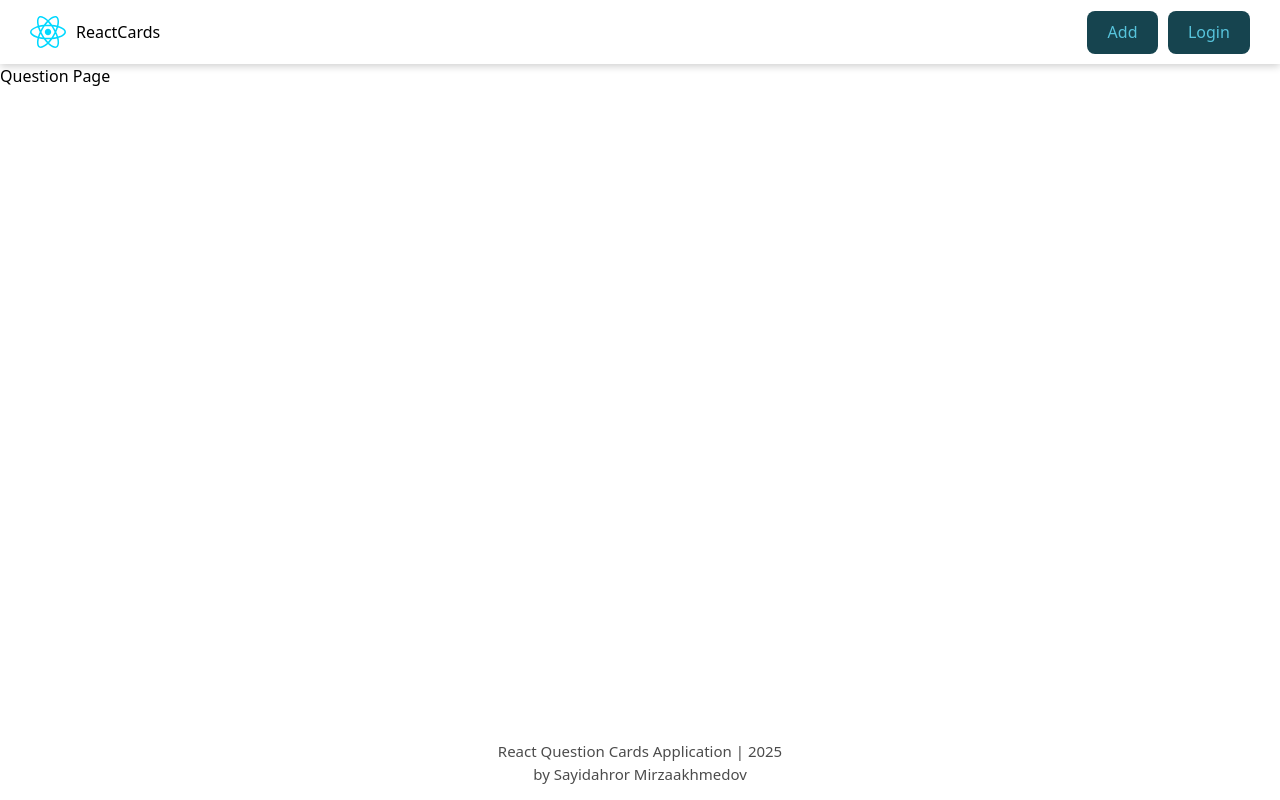
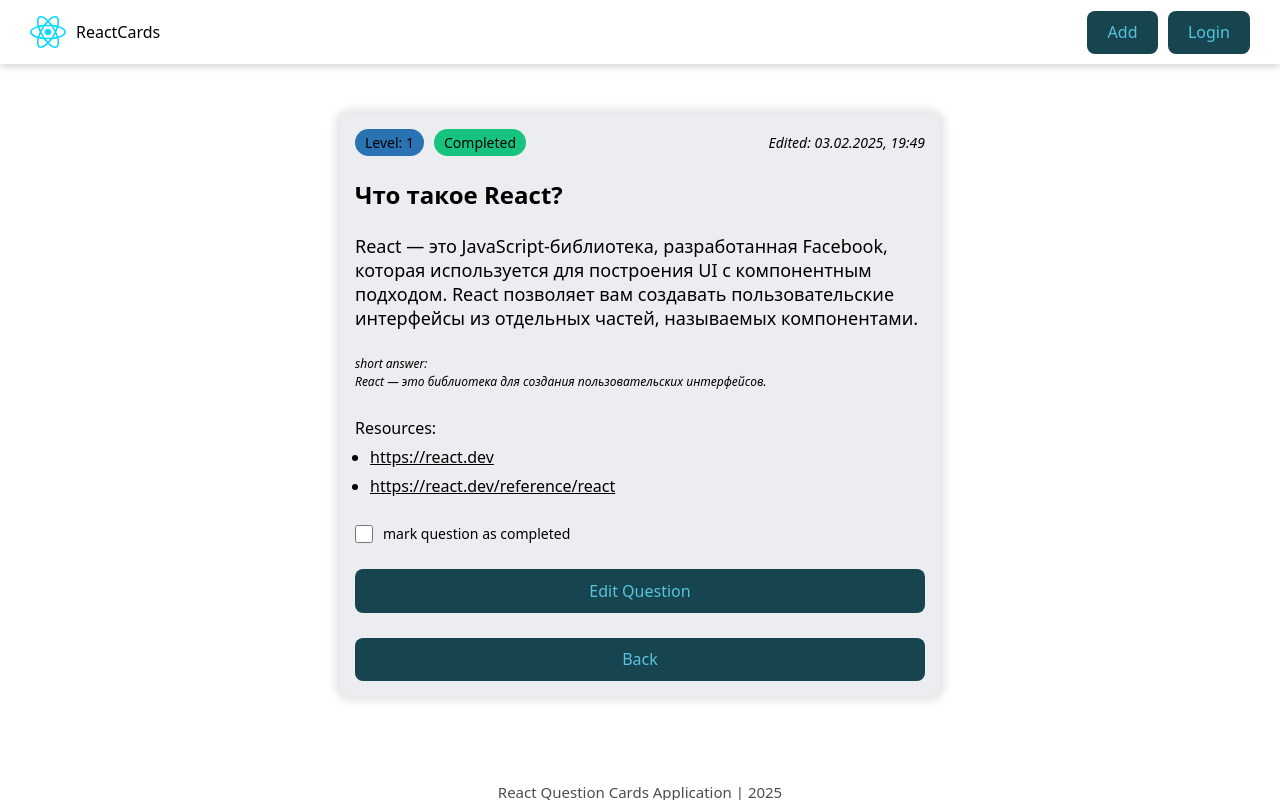
Before and after one commit to SaidahrorMirzaahmed/react-app, a React (Vite) app: page /question/1 in a window 1280 px wide. Built offline with nearby package versions, Linux system fonts and the light colour scheme.

Commit message:
Added Question View page

```diff
--- a/src/App.jsx
+++ b/src/App.jsx
@@ -2,6 +2,7 @@
 import { MainLayout } from "./components/MainLayout";
 import { HomePage } from "./pages/HomePage";
 import NotFoundPage from "./pages/NotFoundPage/NotFoundPage";
+import { QuestionPage } from "./pages/QuestionPage";
 
 function App() {
   return (
@@ -11,7 +12,7 @@
           <Route path="/" element={<HomePage />} />
           <Route path="/forbidden" element={<div>forbidden !!!</div>} />
           <Route path="/addquestion" element={<div>Add question</div>} />
-          <Route path="/question/:id" element={<div>Question Page</div>} />
+          <Route path="/question/:id" element={<QuestionPage />} />
           <Route path="*" element={<NotFoundPage />} />
         </Route>
       </Routes>
--- a/src/components/QuestionCard/QuestionCard.jsx
+++ b/src/components/QuestionCard/QuestionCard.jsx
@@ -3,7 +3,7 @@
 import cls from "./QuestionCard.module.css";
 import { Badge } from "../Badge";
 
-const QuestionCard = ({ card }) => {
+export const QuestionCard = ({ card }) => {
   const navigate = useNavigate();
   const levelVariant = card.level == 1 ? "primary" : card.level == 2 ? "warning" : "alert";
   const completedVariant = card.completed ? "success" : "primary";
@@ -27,5 +27,3 @@
     </div>
   );
 };
-
-export default QuestionCard;
--- a/src/components/QuestionCardList/QuestionCardList.jsx
+++ b/src/components/QuestionCardList/QuestionCardList.jsx
@@ -1,5 +1,5 @@
 import { memo } from "react";
-import QuestionCard from "../QuestionCard/QuestionCard";
+import { QuestionCard } from "../QuestionCard";
 import cls from "./QuestionCardList.module.css";
 
 export const QuestionCardList = memo(({ cards }) => {
--- /dev/null
+++ b/src/pages/QuestionPage/QuestionPage.jsx
@@ -0,0 +1,71 @@
+import { useNavigate } from "react-router-dom";
+import cls from "./QuestionPage.module.css";
+import { Badge } from "../../components/Badge";
+import { Button } from "../../components/Button";
+import { useId, useState } from "react";
+
+const card = {
+  id: "1",
+  question: "Что такое React?",
+  answer: "React — это библиотека для создания пользовательских интерфейсов.",
+  description:
+    "React — это JavaScript-библиотека, разработанная Facebook, которая используется для построения UI с компонентным подходом. React позволяет вам создавать пользовательские интерфейсы из отдельных частей, называемых компонентами.",
+  resources: ["https://react.dev", "https://react.dev/reference/react"],
+  level: 1,
+  completed: true,
+  editDate: "03.02.2025, 19:49",
+};
+export const QuestionPage = () => {
+  const checkboxId = useId();
+  const navigate = useNavigate();
+  const [isChecked, setIsChecked] = useState(false);
+
+  const levelVariant = card.level == 1 ? "primary" : card.level == 2 ? "warning" : "alert";
+  const completedVariant = card.completed ? "success" : "primary";
+
+  const onChangeCheckboxHandler = () => {};
+
+  return (
+    <div className={cls.container}>
+      <div className={cls.cardLabels}>
+        <Badge variant={levelVariant}>Level: {card.level}</Badge>
+        <Badge variant={completedVariant}>{card.completed ? "Completed" : "Not Completed"}</Badge>
+        {card?.editDate && <p className={cls.editDate}>Edited: {card.editDate}</p>}
+      </div>
+
+      <h5 className={cls.cardTitle}>{card.question}</h5>
+      <p className={cls.cardDescription}>{card.description}</p>
+
+      <div className={cls.cardAnswers}>
+        <label>short answer:</label>
+        <p className={cls.cardAnswer}>{card.answer}</p>
+      </div>
+
+      <ul className={cls.cardLinks}>
+        Resources:
+        {card.resources.map((resourse, index) => {
+          return (
+            <li key={index}>
+              <a href={resourse}>{resourse}</a>
+            </li>
+          );
+        })}
+      </ul>
+
+      <label htmlFor={checkboxId} className={cls.checkboxWrapper}>
+        <input
+          type="checkbox"
+          id={checkboxId}
+          className={cls.checkbox}
+          checked={isChecked}
+          onChange={onChangeCheckboxHandler}
+          disabled={false}
+        />
+        <span>mark question as completed</span>
+      </label>
+
+      <Button onClick={() => navigate(`/editquestion/${card.id}`)}>Edit Question</Button>
+      <Button onClick={() => navigate("/")}>Back</Button>
+    </div>
+  );
+};
--- /dev/null
+++ b/src/pages/QuestionPage/QuestionPage.module.css
@@ -0,0 +1,85 @@
+.container {
+    width: 100%;
+    max-width: 600px;
+    height: max-content;
+    margin: 50px auto;
+    border-radius: 10px;
+    padding: 15px;
+    background-color: var(--card-bg-color);
+    color: var(--text-color);
+    box-shadow: 0 0 8px 5px rgba(0, 0, 0, 0.1);
+    display: flex;
+    flex-direction: column;
+    justify-content: flex-start;
+    align-items: flex-start;
+    gap: 25px;
+
+    button {
+        width: 100%;
+    }
+}
+
+.cardLabels {
+    width: 100%;
+    display: flex;
+    flex-wrap: wrap-reverse;
+    justify-content: flex-start;
+    align-items: center;
+    gap: 10px;
+}
+
+.cardDescription {
+    font-size: 18px;
+    line-height: 24px;
+}
+
+.cardTitle {
+    font-size: 24px;
+    line-height: 28px;
+}
+
+.cardAnswers {
+    margin-top: auto;
+    font-size: 12px;
+    font-style: italic;
+}
+
+.editDate {
+    font-size: 14px;
+    font-style: italic;
+    text-align: justify;
+    cursor: pointer;
+}
+
+.editDate {
+    margin-left: auto;
+}
+
+.cardLinks {
+    display: flex;
+    flex-direction: column;
+    justify-content: flex-start;
+    align-items: flex-start;
+    gap: 5px;
+
+    li {
+        margin-left: 15px;
+    }
+}
+
+.checkboxWrapper {
+    display: flex;
+    justify-content: center;
+    align-items: center;
+    gap: 10px;
+
+    span {
+        font-size: 14px;
+    }
+}
+
+.checkbox {
+    width: 18px;
+    height: 18px;
+    accent-color: #16c47f ;
+}
--- /dev/null
+++ b/src/pages/QuestionPage/index.jsx
@@ -0,0 +1 @@
+export { QuestionPage } from "./QuestionPage";
```
